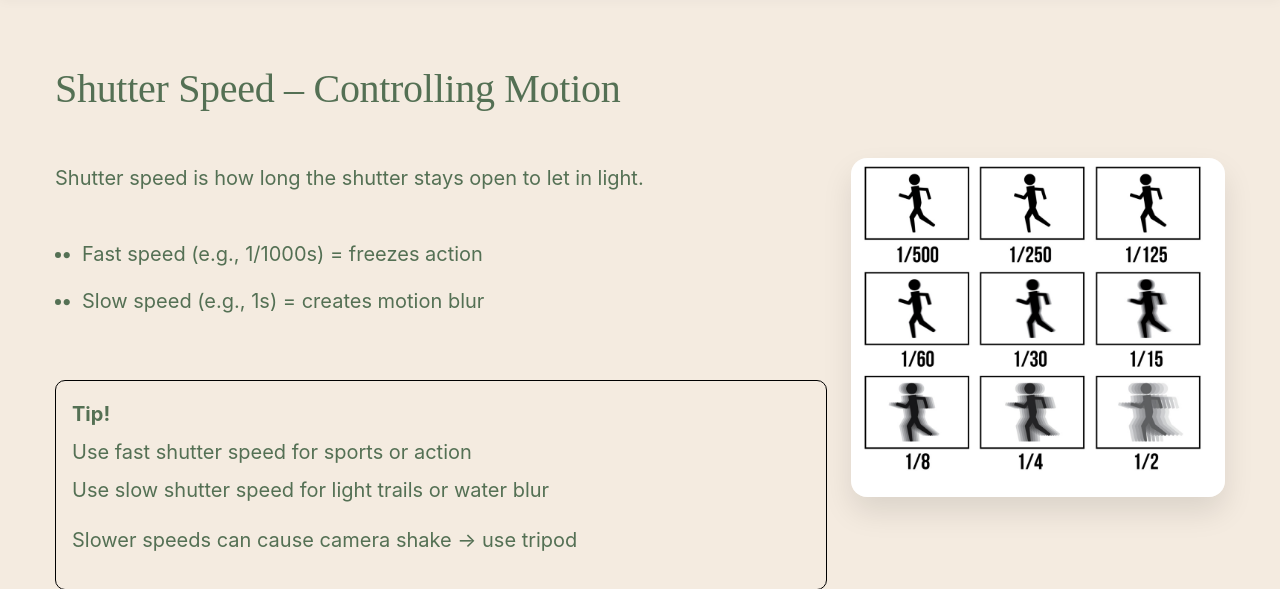
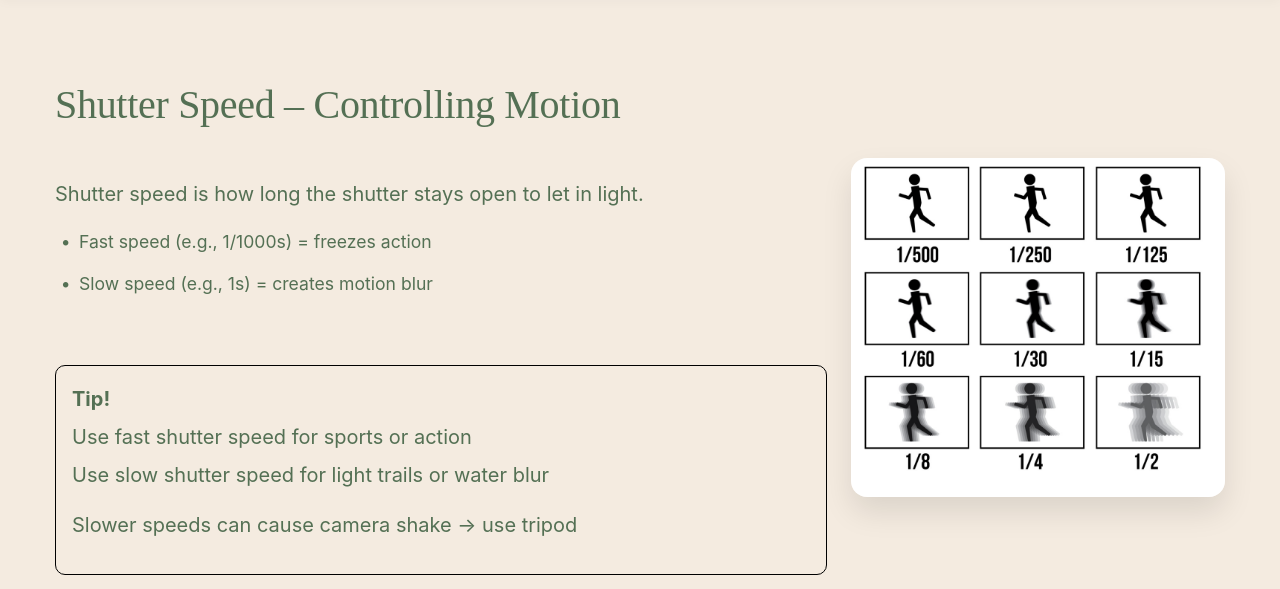
Before and after one commit to jyshin04/exposure-triangle, a Flask app: page /learn/5 in a window 1280 px wide. Shown: the part 64-653 px from the top of the page. Run offline with Flask 3, Linux system fonts and the light colour scheme; some web fonts are replaced.

Commit message:
fixed bullet points

```diff
--- a/static/css/style.css
+++ b/static/css/style.css
@@ -417,3 +417,11 @@ li:before {
 .fa-circle-chevron-right {
     color: var(--primary-color) !important;
 }
+ul {
+    list-style-type: none; /* Hides default bullets */
+}
+
+ul li::before {
+    content: "•";
+    padding-right: 0.5em;
+}
--- a/templates/learn_5.html
+++ b/templates/learn_5.html
@@ -4,10 +4,14 @@
     <div class="row align-items-center">
         <div class="col-md-8">
             <h2 class="camera-basics-heading mb-5">Shutter Speed – Controlling Motion</h2>
-            <p class="fs-5">Shutter speed is how long the shutter stays open to let in light.</p>
-            <br>
-                <li class="fs-5">Fast speed (e.g., 1/1000s) = freezes action</li>
-                <li class="fs-5">Slow speed (e.g., 1s) = creates motion blur</li>
+            <p class="fs-5">Shutter speed is how long the shutter stays open to let in light.
+                <ul>
+                    <li>Fast speed (e.g., 1/1000s) = freezes action</li>
+                    <li>Slow speed (e.g., 1s) = creates motion blur</li>
+                </ul>
+            </p>
+
+
             </br>
             <div class="mt-4 p-3" style="border: 1px solid #000; border-radius: 10px;">
                 <p class="fs-5 mb-1"><strong>Tip!</strong></p>
```
Also changed, not shown: templates/learn_3.html (+9 -4 lines), templates/learn_7.html (+4 -3 lines).
